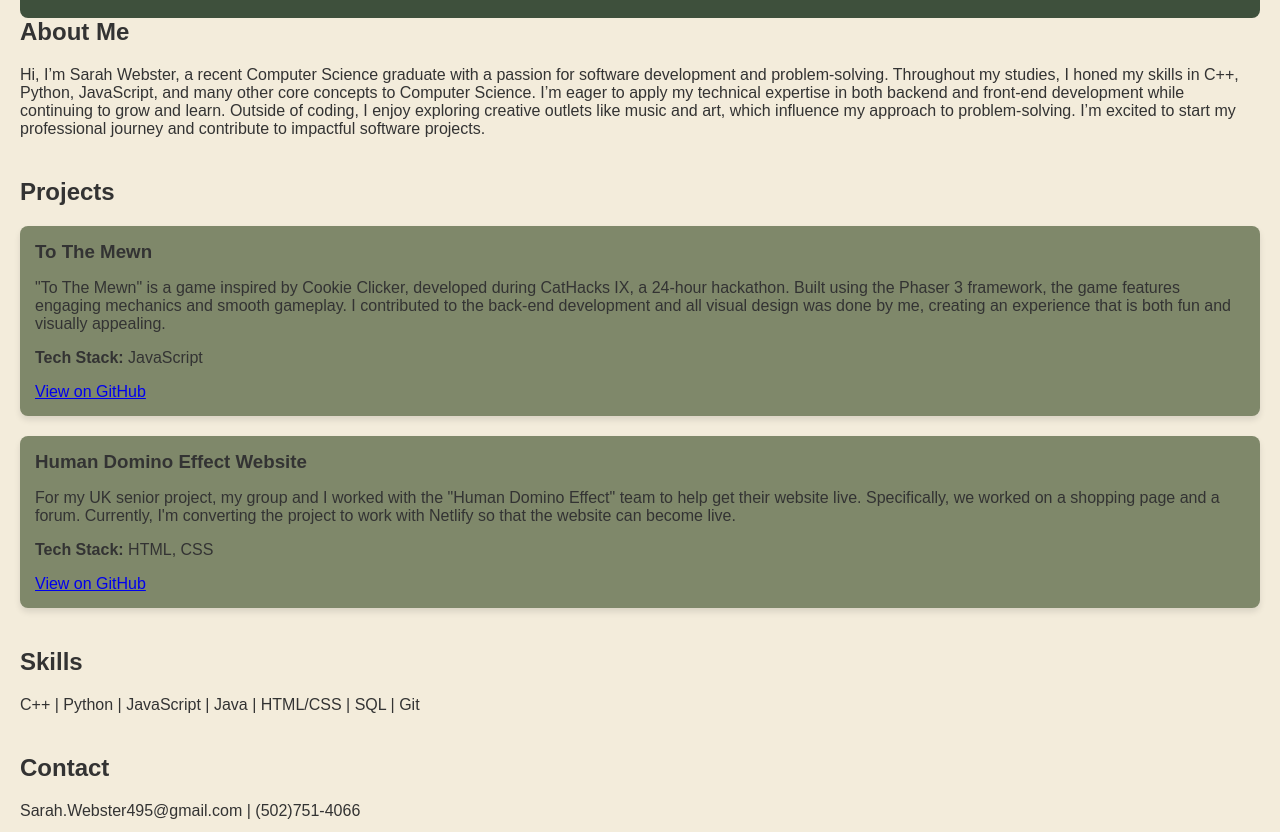
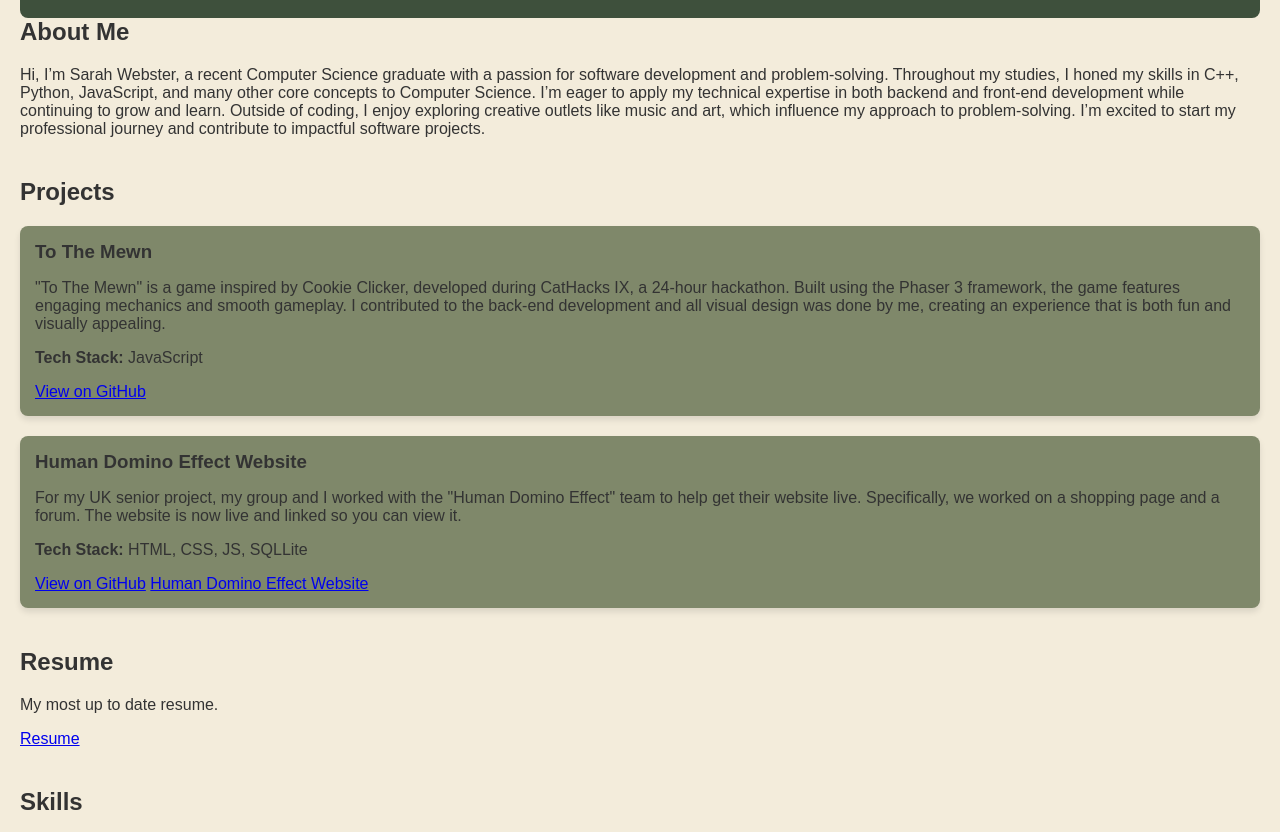
Before and after one commit to PastelKobold/portfolio, a plain HTML site: page index.html in a window 1280 px wide. Shown: the part 120-952 px from the top of the page. Drawn offline with Linux system fonts and the light colour scheme.

Commit message:
Added resume and updated Human Domino project section

```diff
--- a/index.html
+++ b/index.html
@@ -27,11 +27,17 @@
             <div class="project">
                 <h3>Human Domino Effect Website</h3>
                 <p>For my UK senior project, my group and I worked with the "Human Domino Effect" team to help get their website live.
-                    Specifically, we worked on a shopping page and a forum. Currently, I'm converting the project to work with Netlify so that the website can become live.
+                    Specifically, we worked on a shopping page and a forum. The website is now live and linked so you can view it.
                 </p>
-                <p><strong>Tech Stack:</strong> HTML, CSS</p>
+                <p><strong>Tech Stack:</strong> HTML, CSS, JS, SQLLite</p>
                 <a href="https://github.com/human-domino/online-concept-exchange-s24" target="_blank" class="project-link">View on GitHub</a>
+                <a href="https://thehumandominoeffect.com" target="_blank" class="project-link">Human Domino Effect Website</a>
             </div>
+        </section>
+        <section id = "resume">
+            <h2>Resume</h2>
+            <p>My most up to date resume.</p>
+            <p><a href="Data Analyst- Corporate Audit and ERM-3.pdf" download>Resume</a></p>
         </section>
         <section id="skills">
             <h2>Skills</h2>
```
Also changed, not shown: 1 other file.
